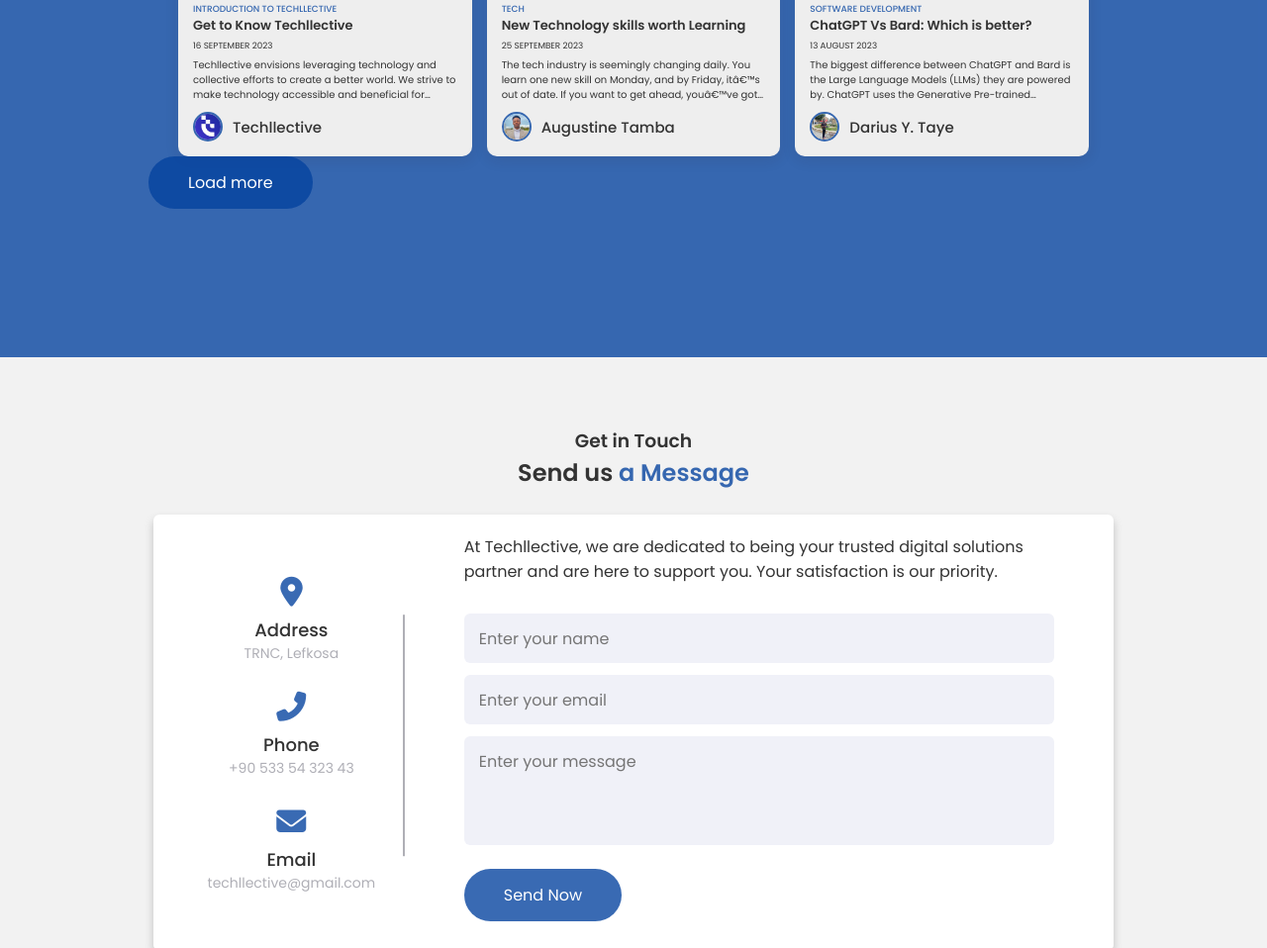
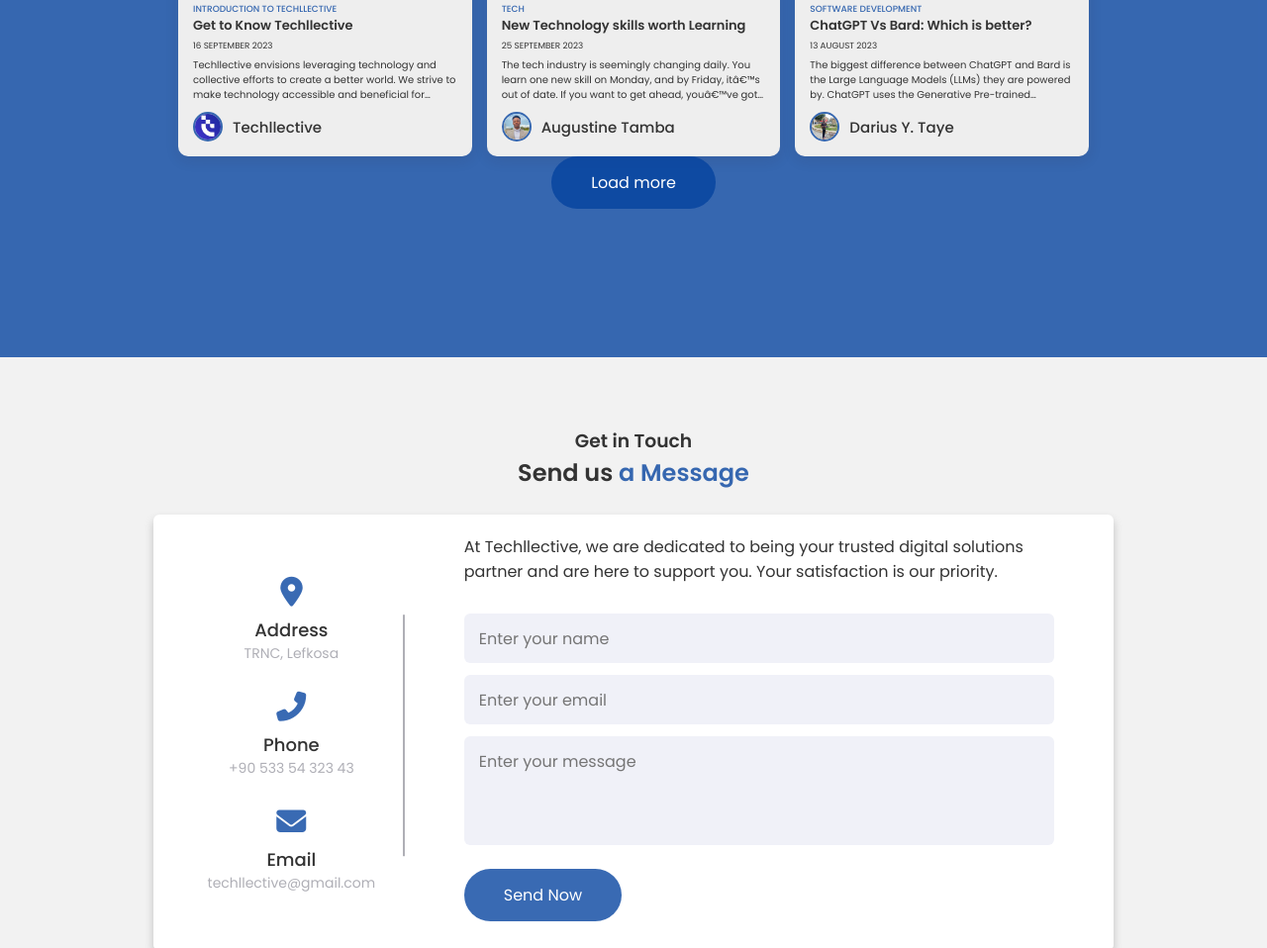
Before and after one commit to AugustineTamba/Techllective, a plain HTML site: page index.html in a window 1280 px wide. Shown: the part 3628-4586 px from the top of the page at 99% size. Drawn offline with nearby package versions, Linux system fonts and the light colour scheme; a script that the page names is missing; files whose address does not match are found by name.

Commit message:
Update style.css

```diff
--- a/assets/css/style.css
+++ b/assets/css/style.css
@@ -970,7 +970,22 @@
     font-size: 0.82rem;
     font-weight: 500;
 }
+#load-more {
+    /* margin-top: 20px;
+    display: inline-block;
+    padding: 10px 30px;
+    border: 1px solid var(--container-color);
+    color: var(--clean-color);
+    font-size: 16px;
+    background-color: var(--dark-org);*/
+    transition: all 0.8s ease-in-out
+}
 
+.more-btn {
+    display: flex;
+    justify-content: center;
+    align-items: center;
+}
 
 /* contact us */
 
```
